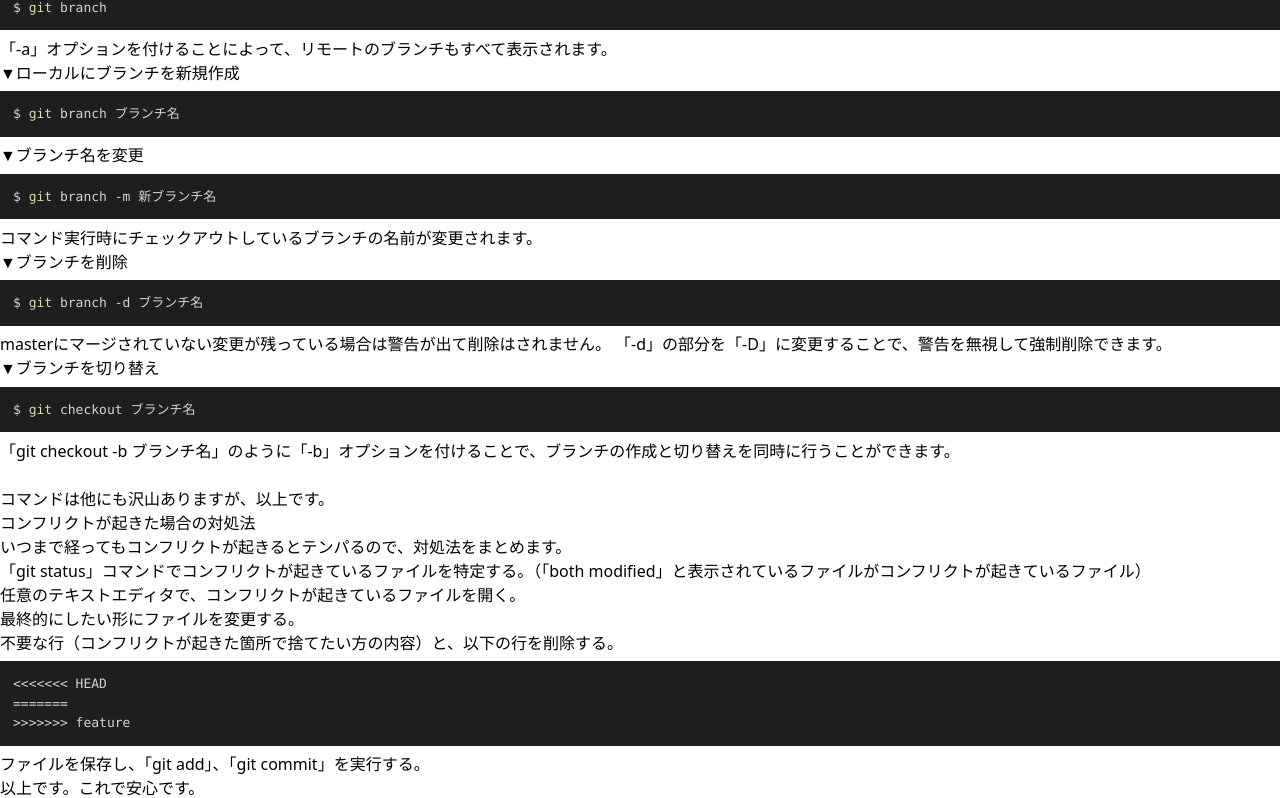
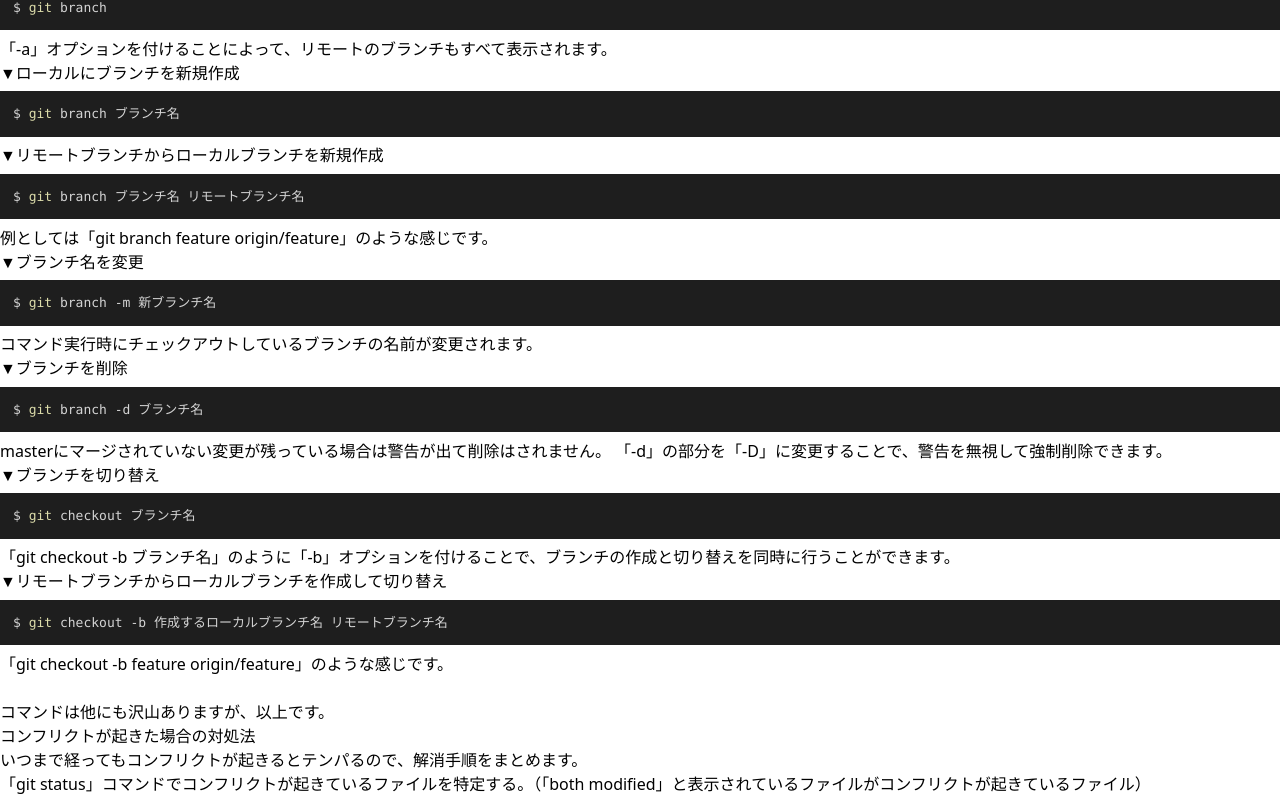
Before and after one commit to nattomatofu/blog, a Next.js app: page /posts/git-command in a window 1280 px wide. Shown: the part 3436-4234 px from the top of the page. Built offline with nearby package versions, Linux system fonts and the light colour scheme.

Commit message:
Gitコマンドの記事を追記

```diff
--- a/src/pages/posts/git-command.js
+++ b/src/pages/posts/git-command.js
@@ -211,7 +211,7 @@ const GitCommand = () => {
                                 マージ先のブランチはコマンド実行時にチェックアウトしているブランチとなります。<br />
                                 ブランチ名を「origin/main」のようにすることで、前述のfetchコマンドで取ってきた情報を現在のワークツリーへ反映することができます。<br />
                                 「origin」をつけずにブランチ名だけ（featureなど）を指定すると、そのローカルのブランチの内容をマージすることができます。<br />
-                                また、マージ先ブランチの最新コミット履歴にマージされた側のコミット履歴が追加され、マージ先ブランチの最新コミットが更新されます。（例：masterにfeatureを取り込んだ場合、masterの最新コミット履歴にfeatureの最新コミット履歴が追加され、masterの最新コミットはfeatureでコミットしたものとなる。）
+                                また、マージ先ブランチの最新コミット履歴にマージされた側のコミット履歴が追加され、マージ先ブランチの最新コミットが新たに作られ更新されます。（例：masterにfeatureを取り込んだ場合、masterの最新コミット履歴にfeatureの最新コミット履歴が追加され、masterの最新コミットはfeatureでコミットしたものとなる。）
                                 <p className="mt-4 font-bold">▼リモートからデータを取得してマージ</p>
                                 <SyntaxHighlighter language="shell" style={vscDarkPlus} showLineNumbers={false}>
                                     {`$ git pull リモート名 ブランチ名`}
@@ -227,6 +227,11 @@ const GitCommand = () => {
                                 <SyntaxHighlighter language="shell" style={vscDarkPlus} showLineNumbers={false}>
                                     {`$ git branch ブランチ名`}
                                 </SyntaxHighlighter>
+                                <p className="mt-4 font-bold">▼リモートブランチからローカルブランチを新規作成</p>
+                                <SyntaxHighlighter language="shell" style={vscDarkPlus} showLineNumbers={false}>
+                                    {`$ git branch ブランチ名 リモートブランチ名`}
+                                </SyntaxHighlighter>
+                                例としては「git branch feature origin/feature」のような感じです。
                                 <p className="mt-4 font-bold">▼ブランチ名を変更</p>
                                 <SyntaxHighlighter language="shell" style={vscDarkPlus} showLineNumbers={false}>
                                     {`$ git branch -m 新ブランチ名`}
@@ -243,6 +248,11 @@ const GitCommand = () => {
                                     {`$ git checkout ブランチ名`}
                                 </SyntaxHighlighter>
                                 「git checkout -b ブランチ名」のように「-b」オプションを付けることで、ブランチの作成と切り替えを同時に行うことができます。
+                                <p className="mt-4 font-bold">▼リモートブランチからローカルブランチを作成して切り替え</p>
+                                <SyntaxHighlighter language="shell" style={vscDarkPlus} showLineNumbers={false}>
+                                    {`$ git checkout -b 作成するローカルブランチ名 リモートブランチ名`}
+                                </SyntaxHighlighter>
+                                「git checkout -b feature origin/feature」のような感じです。
                                 <br />
                                 <br />
                                 コマンドは他にも沢山ありますが、以上です。
@@ -256,12 +266,12 @@ const GitCommand = () => {
                             </h2>
                         </div>
                         <div className="mt-8 md:p-8">
-                            いつまで経ってもコンフリクトが起きるとテンパるので、対処法をまとめます。
+                            いつまで経ってもコンフリクトが起きるとテンパるので、解消手順をまとめます。
                             <ul className="list-decimal md:p-8 list-inside">
                                 <li className="my-4">「git status」コマンドでコンフリクトが起きているファイルを特定する。（「both modified」と表示されているファイルがコンフリクトが起きているファイル）</li>
                                 <li className="my-4">任意のテキストエディタで、コンフリクトが起きているファイルを開く。</li>
-                                <li className="my-4">最終的にしたい形にファイルを変更する。</li>
-                                <li className="my-4">不要な行（コンフリクトが起きた箇所で捨てたい方の内容）と、以下の行を削除する。</li>
+                                <li className="my-4">不要な行は削除して、最終的にしたい形にファイルを変更する。</li>
+                                <li className="my-4">以下の行を削除する。</li>
                                 <SyntaxHighlighter language="shell" style={vscDarkPlus} showLineNumbers={false}>
                                     {`<<<<<<< HEAD
 =======
@@ -282,7 +292,6 @@ const GitCommand = () => {
                             <ul className="list-disc md:p-8 list-inside">
                                 <li className="my-4">ブランチは飽くまで、最新のコミットがどれかを指し示すポインタである。</li>
                                 <li className="my-4">「HEAD」はその時点でチェックアウトしているポインタ（ブランチ）を指し示すものである。（featureにチェックアウトしている場合は、featureを示すことになる）</li>
-
                             </ul>
                         </div>
                     </section>
```
